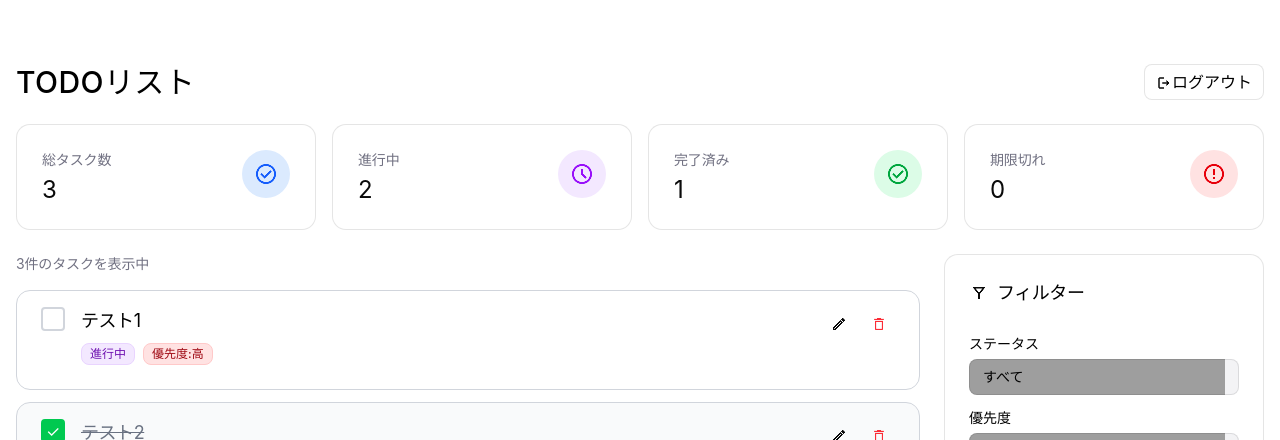
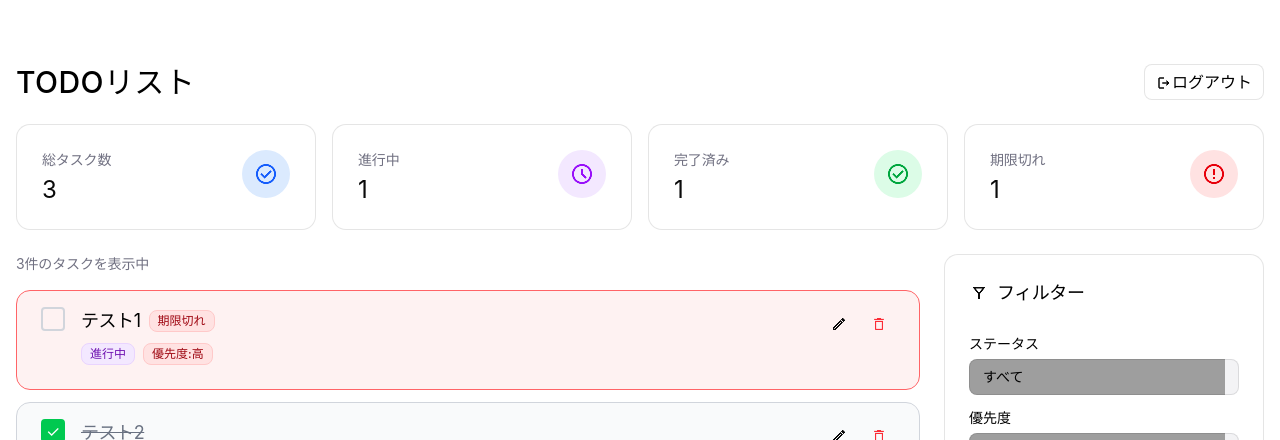
Before and after one commit to tsutsumi2230105/todo-app-with-auth, a React (Vite) app: page /dashboard in a window 1280 px wide. Shown: the top 440 px of the page. Built offline with nearby package versions, Linux system fonts and the light colour scheme; no server answers; grey boxes are pictures that could not be loaded.

Commit message:
feat:期限切れの際にラベルの追加と、statusの数値を変更

```diff
--- a/src/Pages/DashBoard/index.tsx
+++ b/src/Pages/DashBoard/index.tsx
@@ -80,10 +80,21 @@ const Dashboard = () => {
     }
     return true
   })
+
+  const isExpired = (dueDate: string) => {
+    const date = new Date(dueDate)
+    date.setHours(0, 0, 0, 0)
+    return date < today
+  }
+
   const totalCount = todos.length
-  const uncompletedCount = todos.filter((todo) => !todo.completed).length
   const completedCount = todos.filter((todo) => todo.completed).length
-  const expiredCount = 0
+  const uncompletedCount = todos.filter(
+    (todo) => !todo.completed && !isExpired(todo.dueDate)
+  ).length
+  const expiredCount = todos.filter(
+    (todo) => !todo.completed && isExpired(todo.dueDate)
+  ).length
 
   return (
     <div className="dashboard">
@@ -124,7 +135,12 @@ const Dashboard = () => {
             </div>
             <div className="todo__items">
               {filterTodos.map((todo) => (
-                <ToDoItem key={todo.id} todo={todo} onToggle={toggleTodo} />
+                <ToDoItem
+                  key={todo.id}
+                  todo={todo}
+                  onToggle={toggleTodo}
+                  isExpired={!todo.completed && isExpired(todo.dueDate)}
+                />
               ))}
             </div>
             {filterTodos.length === 0 && (
--- a/src/components/ToDoItem/ToDo.scss
+++ b/src/components/ToDoItem/ToDo.scss
@@ -56,6 +56,12 @@
     p {
       margin: 0;
     }
+    &-label {
+      display: flex;
+      flex-direction: row;
+      align-items: center;
+      gap: 8px;
+    }
   }
 
   &__labels {
@@ -95,6 +101,7 @@
       background: #dbeafe;
       border: 1px solid #bedbff;
       color: #193cb8;
+      white-space: nowrap;
     }
 
     &--progress {
@@ -103,6 +110,7 @@
       background: #f3e8ff;
       border: 1px solid #e9d4ff;
       color: #6e11b0;
+      white-space: nowrap;
     }
 
     &--high {
@@ -111,6 +119,7 @@
       background: #ffe2e2;
       border: 1px solid #ffc9c9;
       color: #9f0712;
+      white-space: nowrap;
     }
     &--middle {
       border-radius: 8px;
@@ -118,6 +127,7 @@
       background: #fef9c2;
       border: 1px solid #fff085;
       color: #894b00;
+      white-space: nowrap;
     }
     &--low {
       border-radius: 8px;
@@ -125,6 +135,19 @@
       background: #dcfce7;
       border: 1px solid #b9f8cf;
       color: #016630;
+      white-space: nowrap;
+    }
+    &--expired {
+      border-radius: 8px;
+      padding: 2px 8px;
+      background: #ffe2e2;
+      border: 1px solid #ffc9c9;
+      color: #9f0712;
+      font-weight: 500;
+      font-size: 12px;
+      line-height: 16px;
+      letter-spacing: 0px;
+      white-space: nowrap;
     }
   }
   &--checked {
@@ -142,4 +165,8 @@
       display: block;
     }
   }
+  &--expired {
+    border: 1px solid #ff6467;
+    background-color: #fef2f2;
+  }
 }
--- a/src/components/ToDoItem/index.tsx
+++ b/src/components/ToDoItem/index.tsx
@@ -7,12 +7,18 @@ import type { Todo } from "../../types/todo"
 type ToDoItemProps = {
   todo: Todo
   onToggle: (id: string) => void
+  isExpired: boolean
 }
 
-const ToDoItem = ({ todo, onToggle }: ToDoItemProps) => {
+const ToDoItem = ({ todo, onToggle, isExpired }: ToDoItemProps) => {
   const checkboxId = useId()
   return (
-    <div className={`todo ${todo.completed ? "todo--checked" : ""}`}>
+    <div
+      className={`todo
+    ${todo.completed ? "todo--checked" : ""}
+    ${isExpired ? "todo--expired" : ""}
+  `}
+    >
       <div className="todo__content">
         <div className="todo__checkbox">
           <input
@@ -28,8 +34,15 @@ const ToDoItem = ({ todo, onToggle }: ToDoItemProps) => {
         </div>
 
         <div className="todo__main">
-          <div className="todo__title">
-            <p>{todo.title}</p>
+          <div className="todo__title-label">
+            <div className="todo__title">
+              <p>{todo.title}</p>
+            </div>
+            {isExpired && (
+              <div className="todo__label--expired">
+                <p>期限切れ</p>
+              </div>
+            )}
           </div>
 
           <div className="todo__labels">
```
